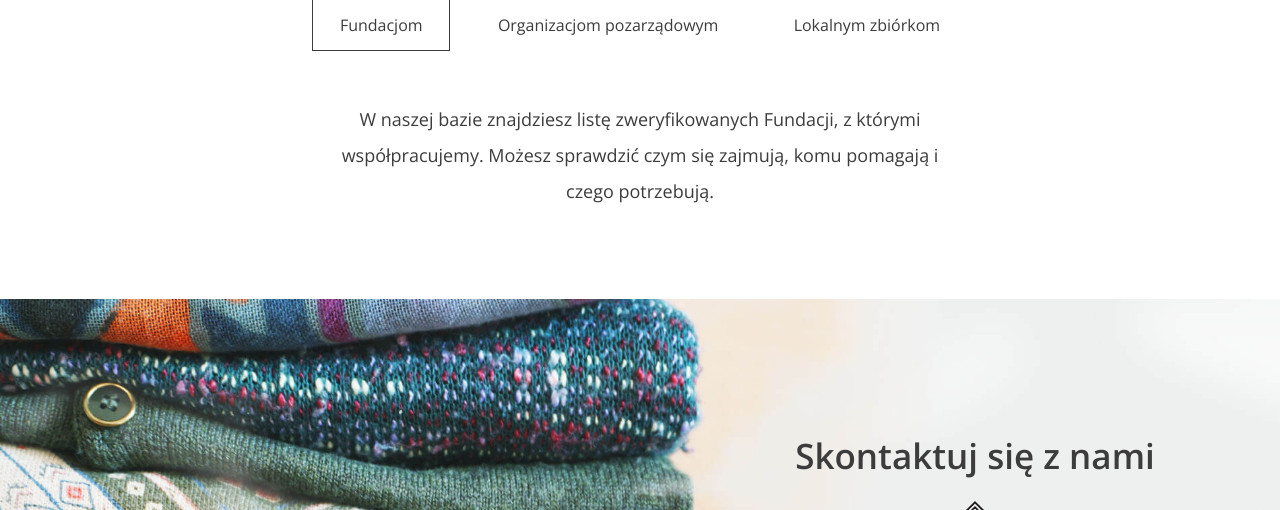
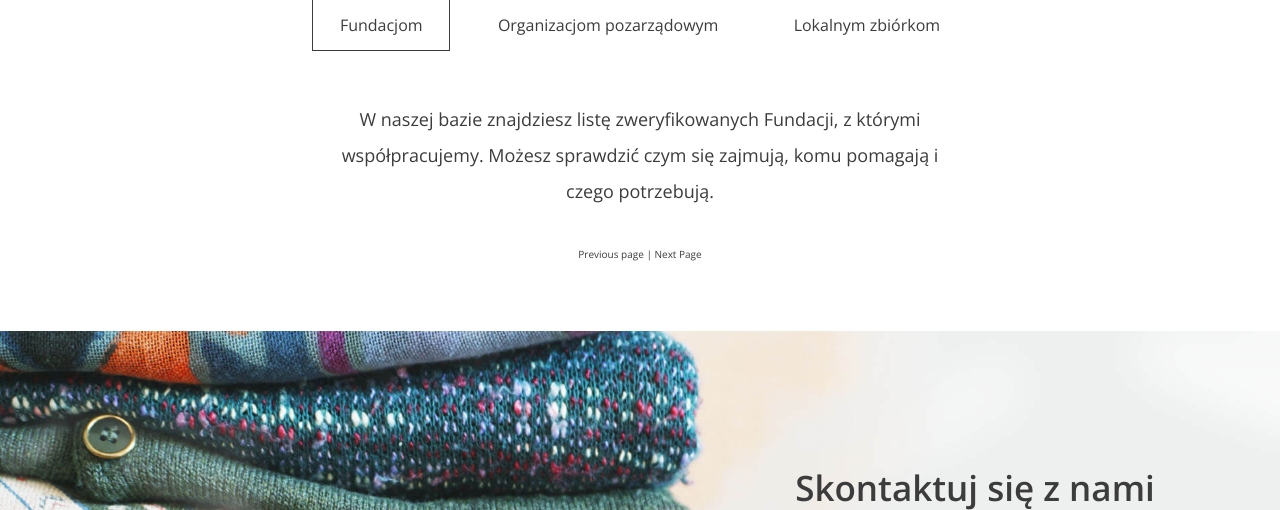
Before and after one commit to TeresaB-M/charity_donation_app, a Django app: template charity_donation_app/templates/index.html in a window 1280 px wide. Shown: the part 2590-3100 px from the top of the page. Run offline with Django 4.2, Linux system fonts and the light colour scheme; the template is opened without the code that fills it, so the values that code supplies are empty.

Commit message:
#2 pagination for institutions

```diff
--- a/charity_donation_app/templates/index.html
+++ b/charity_donation_app/templates/index.html
@@ -89,7 +89,7 @@
               <div class="subtitle">Cel i misja: {{f.description}}.</div>
             </div>
 
-            <div class="col"><div class="text">ubrania, jedzenie, sprzęt AGD, meble, zabawki</div></div>
+            <div class="col"><div class="text">{{ f.categories.institution_categories.name}}</div></div>
           </li>
         {% endfor %}
 
@@ -111,13 +111,34 @@
             <div class="col"><div class="text">ubrania, jedzenie, ciepłe koce</div></div>
           </li-->
         </ul>
-        <!-- Pagination
+
         <ul class="help--slides-pagination">
-          <li><a href="#" class="btn btn--small btn--without-border active" data-page="1">1</a></li>
+            <span class="step-links">
+                {% if institutions.has_previous %}
+                <a href="?page=1">&laquo; first</a>
+                    <a href="?page={{ institutions.previous_page_number }}">Previous page</a>
+                {% else %}
+                    Previous page
+                {% endif %}
+
+                {% for i in range %}
+
+                    <span class="current">
+                    | <a href="?page={{ i }}">{{ i }}</a>
+                </span>
+
+                {% endfor %}
+
+                {% if institutions.has_next %}
+                    <a href="?page={{ institutions.next_page_number }}">| Next page</a>
+                {% else %}
+                    | Next Page
+                {% endif %}
+            </span>
+          <!--li><a href="#" class="btn btn--small btn--without-border active" data-page="1">1</a></li>
           <li><a href="#" class="btn btn--small btn--without-border" data-page="2">2</a></li>
-          <li><a href="#" class="btn btn--small btn--without-border" data-page="3">3</a></li>
+          <li><a href="#" class="btn btn--small btn--without-border" data-page="3">3</a></li-->
         </ul>
-        -->
       </div>
 
 
@@ -166,15 +187,32 @@
           </li-->
         </ul>
 
-        <!-- Pagination
+
         <ul class="help--slides-pagination">
-          <li><a href="#" class="btn btn--small btn--without-border active" data-page="1">1</a></li>
-          <li><a href="#" class="btn btn--small btn--without-border" data-page="2">2</a></li>
-          <li><a href="#" class="btn btn--small btn--without-border" data-page="3">3</a></li>
-          <li><a href="#" class="btn btn--small btn--without-border" data-page="4">4</a></li>
-          <li><a href="#" class="btn btn--small btn--without-border" data-page="5">5</a></li>
+           <span class="step-links">
+                {% if institutions.has_previous %}
+                <a href="?page=1">&laquo; first</a>
+                    <a href="?page={{ institutions.previous_page_number }}">Previous page</a>
+                {% else %}
+                    Previous page
+                {% endif %}
+
+                {% for i in range %}
+
+                    <span class="current">
+                    | <a href="?page={{ i }}">{{ i }}</a>
+                </span>
+
+                {% endfor %}
+
+                {% if institutions.has_next %}
+                    <a href="?page={{ institutions.next_page_number }}">| Next page</a>
+                {% else %}
+                    | Next Page
+                {% endif %}
+            </span>
         </ul>
-        -->
+
       </div>
 
       <!-- SLIDE 3 -->
@@ -201,12 +239,32 @@
           </li-->
         </ul>
 
-        <!-- Pagination
+
         <ul class="help--slides-pagination">
-          <li><a href="#" class="btn btn--small btn--without-border active" data-page="1">1</a></li>
-          <li><a href="#" class="btn btn--small btn--without-border" data-page="2">2</a></li>
+          <span class="step-links">
+                {% if institutions.has_previous %}
+                <a href="?page=1">&laquo; first</a>
+                    <a href="?page={{ institutions.previous_page_number }}">Previous page</a>
+                {% else %}
+                    Previous page
+                {% endif %}
+
+                {% for i in range %}
+
+                    <span class="current">
+                    | <a href="?page={{ i }}">{{ i }}</a>
+                </span>
+
+                {% endfor %}
+
+                {% if institutions.has_next %}
+                    <a href="?page={{ institutions.next_page_number }}">| Next page</a>
+                {% else %}
+                    | Next Page
+                {% endif %}
+            </span>
         </ul>
-        -->
+
       </div>
     </section>
 
```
Also changed, not shown: charity_donation_app/views.py (+8 -1 lines).
